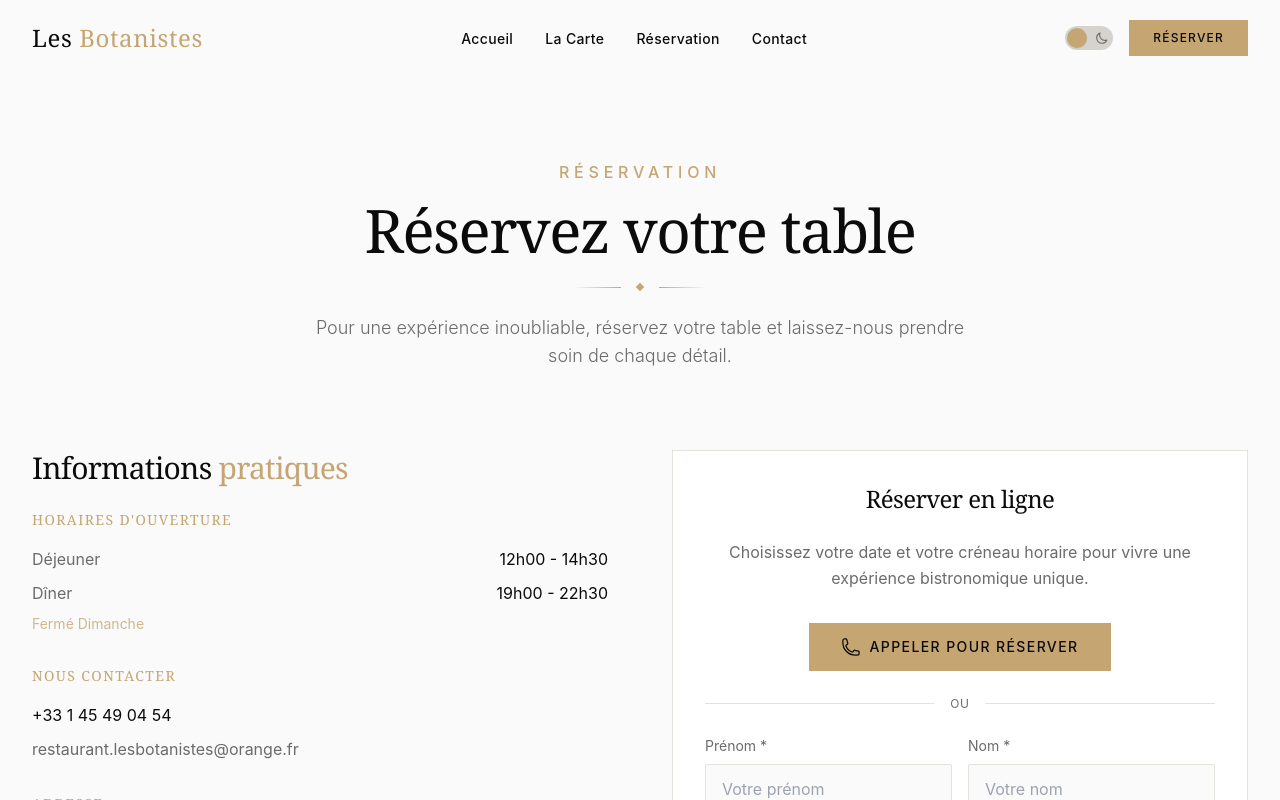
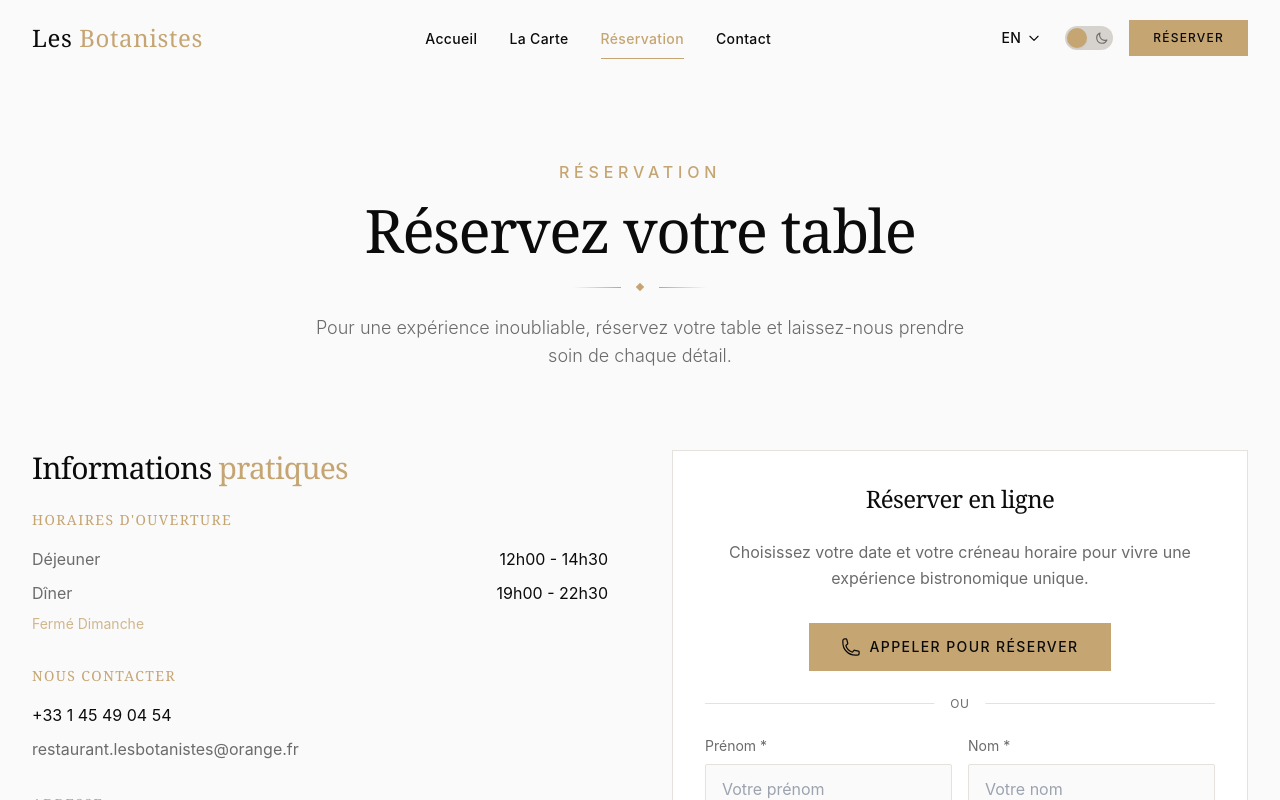
Before and after one commit to thbdmtt/les_botanistes, a Next.js app: page /en/reservation in a window 1280 px wide. Shown: the top 800 px of the page. Built offline with nearby package versions, Linux system fonts and the light colour scheme.

Commit message:
feat(i18n): add LanguageSwitcher component and update navigation
- Create LanguageSwitcher dropdown component
- Integrate LanguageSwitcher in Header
- Update Header, Footer, Logo to use next-intl Link
- Use usePathname from routing for locale-aware navigation

```diff
--- a/components/layout/Footer.jsx
+++ b/components/layout/Footer.jsx
@@ -1,4 +1,4 @@
-import Link from 'next/link'
+import { Link } from '@/i18n/routing'
 import { siteConfig } from '@/lib/config'
 import Logo from '@/components/ui/Logo'
 import { Separator } from '@/components/ui'
--- a/components/layout/Header.jsx
+++ b/components/layout/Header.jsx
@@ -1,12 +1,12 @@
 'use client'
 
 import { useState, useEffect } from 'react'
-import Link from 'next/link'
-import { usePathname } from 'next/navigation'
+import { Link, usePathname } from '@/i18n/routing'
 import { cn } from '@/lib/utils'
 import { siteConfig } from '@/lib/config'
 import Logo from '@/components/ui/Logo'
 import ThemeToggle from '@/components/ui/ThemeToggle'
+import LanguageSwitcher from '@/components/ui/LanguageSwitcher'
 
 export default function Header() {
   const [isScrolled, setIsScrolled] = useState(false)
@@ -82,6 +82,9 @@ export default function Header() {
 
             {/* Actions droite */}
             <div className="flex items-center gap-4">
+              {/* Language Switcher */}
+              <LanguageSwitcher />
+
               {/* Theme Toggle */}
               <ThemeToggle />
 
--- /dev/null
+++ b/components/ui/LanguageSwitcher.jsx
@@ -0,0 +1,112 @@
+'use client'
+
+import { useState, useRef, useEffect } from 'react'
+import { useLocale } from 'next-intl'
+import { useRouter, usePathname } from '@/i18n/routing'
+import { locales, localeNames } from '@/i18n/routing'
+import { cn } from '@/lib/utils'
+
+export default function LanguageSwitcher() {
+  const [isOpen, setIsOpen] = useState(false)
+  const dropdownRef = useRef(null)
+  const locale = useLocale()
+  const router = useRouter()
+  const pathname = usePathname()
+
+  // Fermer le dropdown au clic extérieur
+  useEffect(() => {
+    function handleClickOutside(event) {
+      if (dropdownRef.current && !dropdownRef.current.contains(event.target)) {
+        setIsOpen(false)
+      }
+    }
+
+    document.addEventListener('mousedown', handleClickOutside)
+    return () => document.removeEventListener('mousedown', handleClickOutside)
+  }, [])
+
+  // Fermer avec Echap
+  useEffect(() => {
+    function handleEscape(event) {
+      if (event.key === 'Escape') {
+        setIsOpen(false)
+      }
+    }
+
+    document.addEventListener('keydown', handleEscape)
+    return () => document.removeEventListener('keydown', handleEscape)
+  }, [])
+
+  const handleLocaleChange = (newLocale) => {
+    router.replace(pathname, { locale: newLocale })
+    setIsOpen(false)
+  }
+
+  return (
+    <div ref={dropdownRef} className="relative">
+      {/* Bouton principal */}
+      <button
+        onClick={() => setIsOpen(!isOpen)}
+        className={cn(
+          'flex items-center gap-1.5 px-2 py-1.5 rounded-sm',
+          'text-sm font-medium tracking-wide',
+          'transition-colors duration-300',
+          'hover:text-gold focus-visible:outline-none focus-visible:ring-2 focus-visible:ring-gold',
+          isOpen && 'text-gold'
+        )}
+        aria-label="Changer de langue"
+        aria-expanded={isOpen}
+        aria-haspopup="listbox"
+      >
+        <span className="uppercase">{locale}</span>
+        <svg
+          className={cn(
+            'w-3.5 h-3.5 transition-transform duration-200',
+            isOpen && 'rotate-180'
+          )}
+          fill="none"
+          viewBox="0 0 24 24"
+          stroke="currentColor"
+          strokeWidth="2"
+        >
+          <path strokeLinecap="round" strokeLinejoin="round" d="M19 9l-7 7-7-7" />
+        </svg>
+      </button>
+
+      {/* Dropdown */}
+      <div
+        className={cn(
+          'absolute top-full right-0 mt-2 py-1.5',
+          'min-w-[140px] rounded-sm',
+          'bg-background/95 backdrop-blur-lg',
+          'border border-border/50 shadow-lg',
+          'transition-all duration-200 origin-top-right',
+          isOpen
+            ? 'opacity-100 scale-100 pointer-events-auto'
+            : 'opacity-0 scale-95 pointer-events-none'
+        )}
+        role="listbox"
+        aria-label="Liste des langues"
+      >
+        {locales.map((loc) => (
+          <button
+            key={loc}
+            onClick={() => handleLocaleChange(loc)}
+            className={cn(
+              'w-full px-4 py-2 text-left text-sm',
+              'flex items-center justify-between gap-3',
+              'transition-colors duration-150',
+              'hover:bg-gold/10 hover:text-gold',
+              loc === locale && 'text-gold bg-gold/5'
+            )}
+            role="option"
+            aria-selected={loc === locale}
+          >
+            <span>{localeNames[loc]}</span>
+            <span className="uppercase text-xs text-muted-foreground">{loc}</span>
+          </button>
+        ))}
+      </div>
+    </div>
+  )
+}
--- a/components/ui/Logo.jsx
+++ b/components/ui/Logo.jsx
@@ -1,4 +1,4 @@
-import Link from 'next/link'
+import { Link } from '@/i18n/routing'
 import { cn } from '@/lib/utils'
 
 export default function Logo({ className, showTagline = false }) {
--- a/components/ui/index.js
+++ b/components/ui/index.js
@@ -4,3 +4,4 @@ export { default as Logo } from './Logo'
 export { default as MenuItem } from './MenuItem'
 export { default as Separator } from './Separator'
 export { default as ThemeToggle } from './ThemeToggle'
+export { default as LanguageSwitcher } from './LanguageSwitcher'
```
